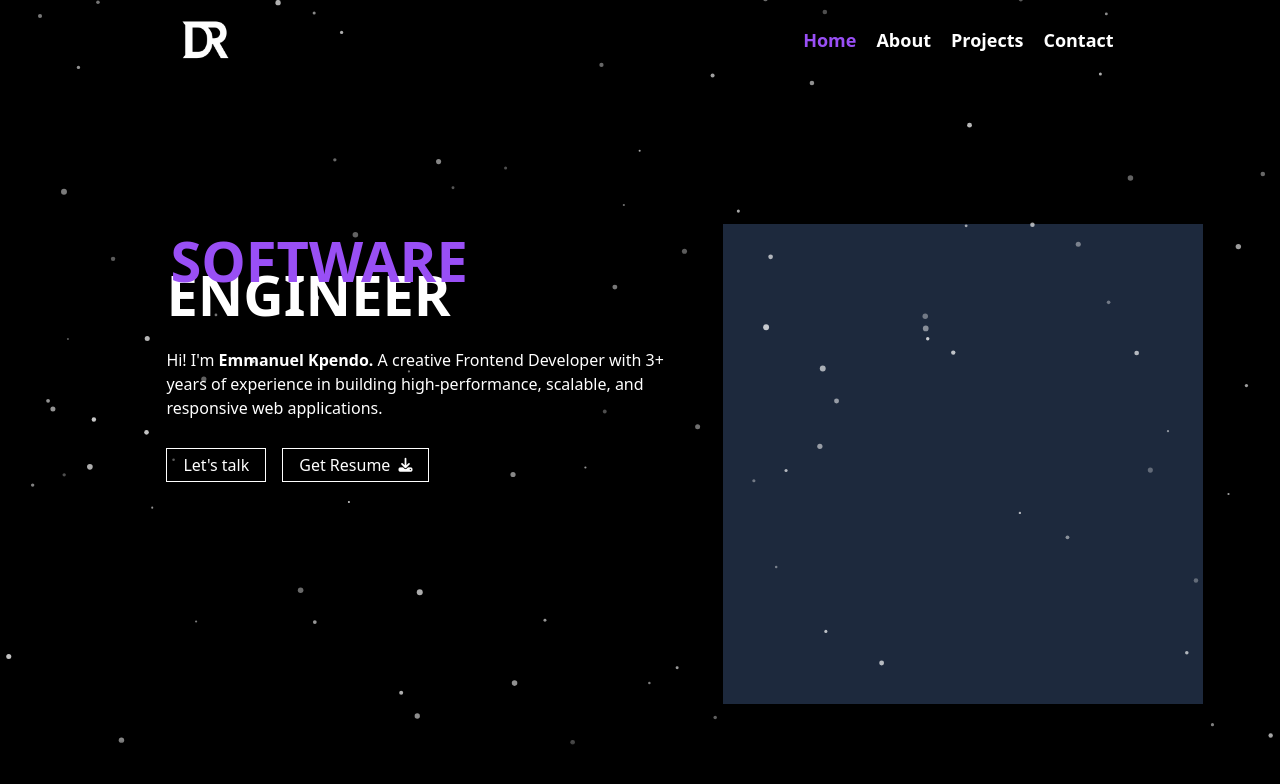
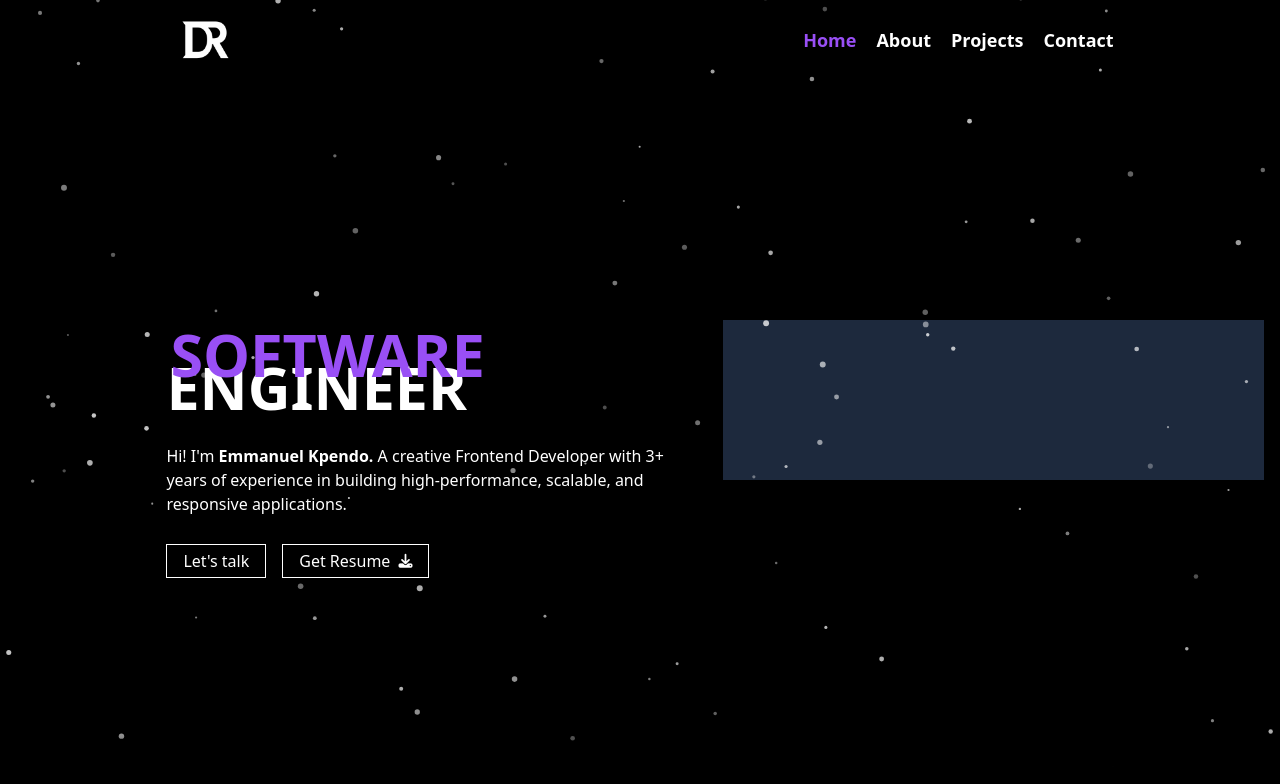
Before and after one commit to dev-ekkx/portfolio, a SvelteKit app: page / in a window 1280 px wide. Shown: the top 784 px of the page. Built offline with nearby package versions, Linux system fonts and the light colour scheme; what @iconify/tailwind4 would draw is missing.

Commit message:
feature: update hero component

```diff
--- a/src/lib/components/hero.svelte
+++ b/src/lib/components/hero.svelte
@@ -1,15 +1,15 @@
 <script lang="ts">
 </script>
 
-<section class="g-pl pr-4 grid grid-cols-1 md:grid-cols-2 mt-36 gap-4">
-	<div class="flex flex-col gap-3">
-		<span class="relative uppercase text-[3.5rem] font-bold h-28 flex items-end">
-			<span class="pl-1 text-primary absolute -top-1.5">software</span>
+<section class="g-pl pr-4 grid grid-cols-1 md:grid-cols-2 mt-[30vh] gap-4">
+	<div class="flex flex-col gap-3 max-w-lg">
+		<span class="relative uppercase text-[3.7rem] font-bold h-28 flex items-end">
+			<span class="pl-1 text-primary absolute -top-2.5">software</span>
 			<span>engineer</span>
 		</span>
 
 		<p>Hi! I'm <b>Emmanuel Kpendo.</b> A creative Frontend Developer with 3+ years of experience in building
-			high-performance, scalable, and responsive web applications.</p>
+			high-performance, scalable, and responsive applications.</p>
 
 		<div class="flex items-center gap-4 mt-4">
 			<button class="border px-4 py-1">Let's talk</button>
@@ -21,7 +21,7 @@
 			</button>
 		</div>
 	</div>
-	<div class="relative aspect-square h-[30rem] bg-slate-800">
+	<div class="relative h-[10rem] bg-slate-800">
 
 		<!--		<div-->
 		<!--			class=" w-11/12 h-11/12 border rounded-full absolute  left-0  border-y-transparent"></div>-->
--- a/src/lib/ui-elements/cursor.svelte
+++ b/src/lib/ui-elements/cursor.svelte
@@ -37,7 +37,7 @@
 	});
 </script>
 
-<div class="cursor text-2xl" style="transform: translate({x}px, {y}px);">
+<div class="cursor text-xl" style="transform: translate({x}px, {y}px);">
 	{#if isLinkElement}
 		<span>
 			<i class="fa-solid fa-hand-pointer"></i>
--- a/src/routes/+page.svelte
+++ b/src/routes/+page.svelte
@@ -3,7 +3,7 @@
 </script>
 
 <svelte:head>
-	<title>DR</title>
+	<title>Emmanuel Kpendo - Software & Cloud Engineer</title>
 	<meta
 		content="Emmanuel Kpendo, Dela Ricch, front-end, frontend software engineer, solutions architect"
 		name="description"
```
